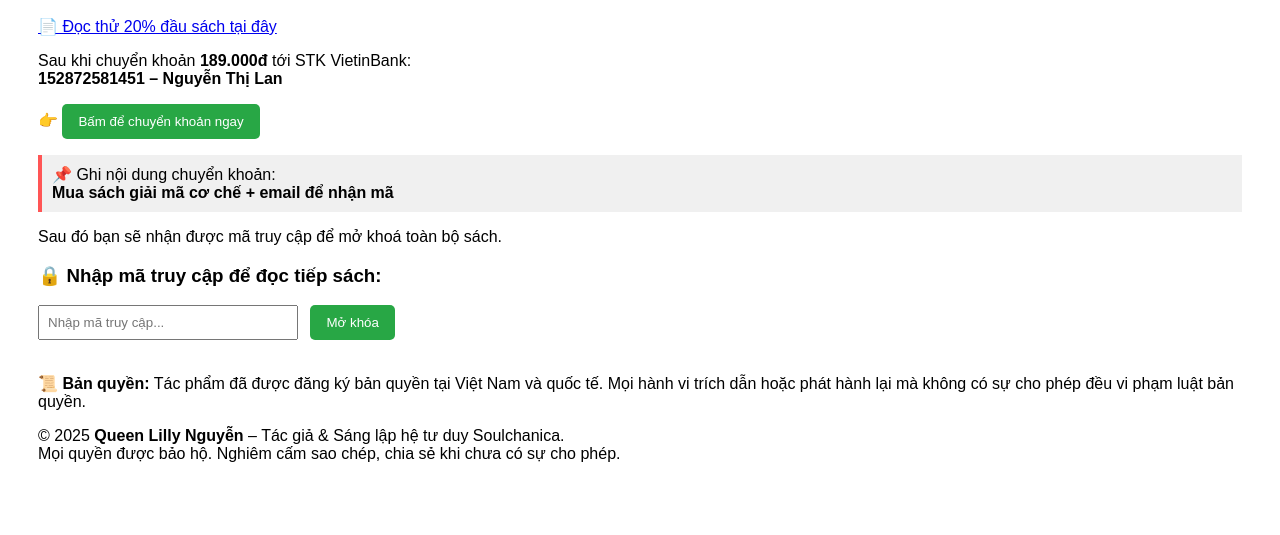
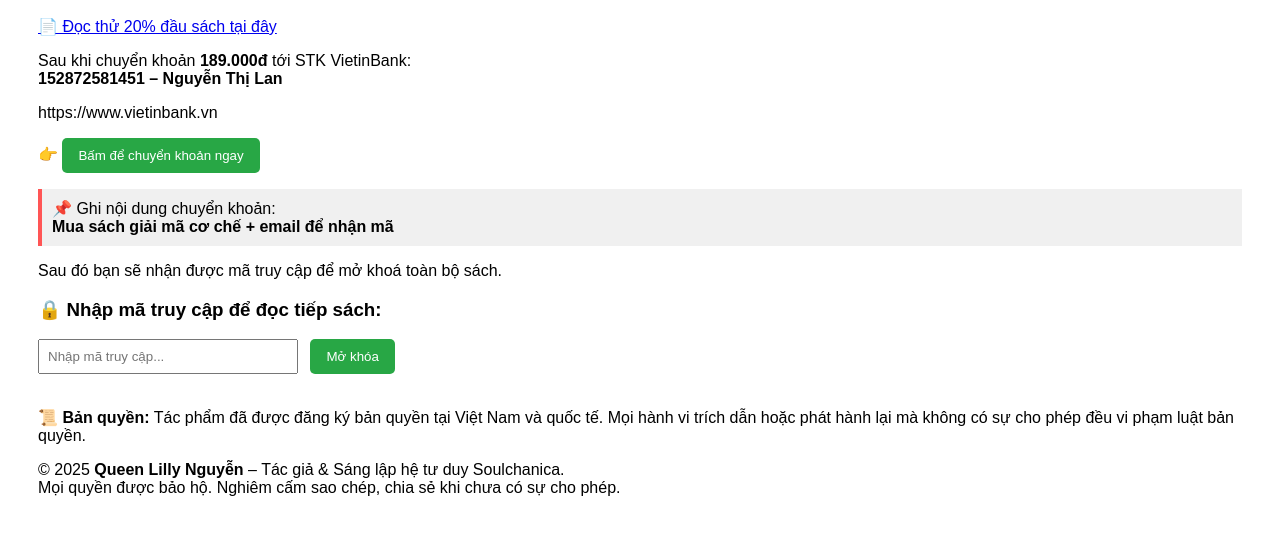
Before and after one commit to Queenlillynguyen/queenlillynguyen.github.io, a plain HTML site: page index.html in a window 1280 px wide. Shown: the part 89-624 px from the top of the page. Drawn offline with Linux system fonts and the light colour scheme.

Commit message:
Update index.html

```diff
--- a/index.html
+++ b/index.html
@@ -30,7 +30,7 @@
 
   <p>Sau khi chuyển khoản <strong>189.000đ</strong> tới STK VietinBank:<br>
   <strong>152872581451 – Nguyễn Thị Lan</strong></p>
-
+https://www.vietinbank.vn
   <p>👉
     <a href="https://www.vietinbank.vn" target="_blank">
       <button>Bấm để chuyển khoản ngay</button>
```
